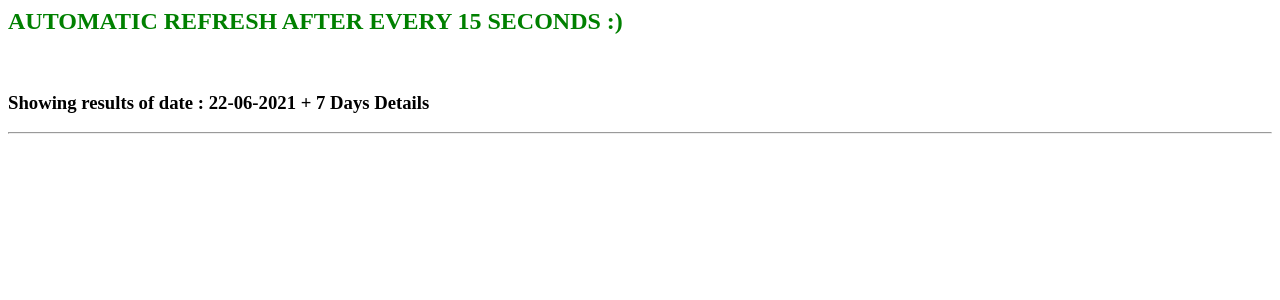
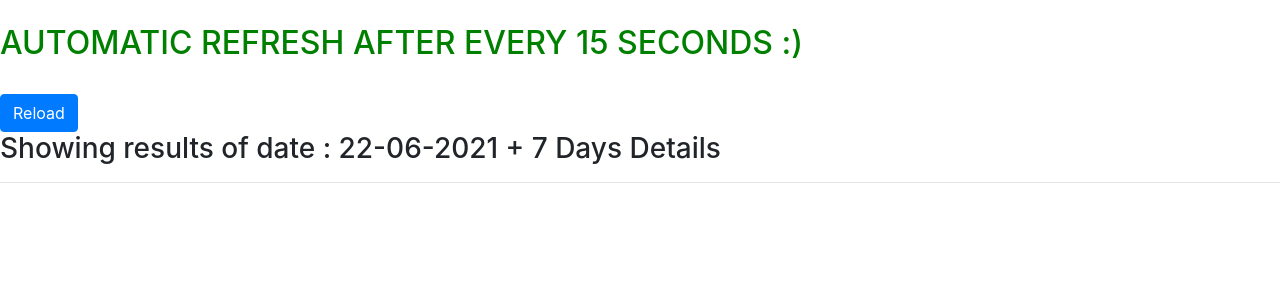
Before and after one commit to anuragkadakkal/cowinvaccine, a PHP site: page / in a window 1280 px wide. Shown: the top 300 px of the page. Run offline with PHP 8.4, Linux system fonts and the light colour scheme; data that the repository does not hold is empty; some libraries are stand-ins or nearby versions.

Commit message:
Update index.php

```diff
--- a/index.php
+++ b/index.php
@@ -1,6 +1,6 @@
 <?php
     $d=date('d-m-Y');
-    echo "<b><font color='green'><h2>AUTOMATIC REFRESH AFTER EVERY 15 SECONDS :)</h2></font></b><br><h3>Showing results of date : ".$d." + 7 Days Details</h3><hr>";
+    echo "<br><b><font color='green'><h2>AUTOMATIC REFRESH AFTER EVERY 15 SECONDS :)</h2></font></b><br><button class='btn btn-primary'>Reload</button><h3>Showing results of date : ".$d." + 7 Days Details</h3><hr>";
 
 
   header( "refresh:10;url=index.php" );
@@ -83,6 +83,18 @@ curl_close($curl);
 <!doctype html>
 <html lang="en">
   <head>
-    <title>CoWin Vaccination Checker - Anurag Kadakkal</title>
+    <!-- Required meta tags -->
+    <meta charset="utf-8">
+    <meta name="viewport" content="width=device-width, initial-scale=1, shrink-to-fit=no">
+     <title>CoWin Vaccination Checker - Anurag Kadakkal</title>
+    <!-- Bootstrap CSS -->
+    <link rel="stylesheet" href="https://maxcdn.bootstrapcdn.com/bootstrap/4.0.0/css/bootstrap.min.css" integrity="sha384-Gn5384xqQ1aoWXA+058RXPxPg6fy4IWvTNh0E263XmFcJlSAwiGgFAW/dAiS6JXm" crossorigin="anonymous">
+
+    <title>Hello, world!</title>
   </head>
+  <body>
+    <script src="https://code.jquery.com/jquery-3.2.1.slim.min.js" integrity="sha384-KJ3o2DKtIkvYIK3UENzmM7KCkRr/rE9/Qpg6aAZGJwFDMVNA/GpGFF93hXpG5KkN" crossorigin="anonymous"></script>
+    <script src="https://cdnjs.cloudflare.com/ajax/libs/popper.js/1.12.9/umd/popper.min.js" integrity="sha384-ApNbgh9B+Y1QKtv3Rn7W3mgPxhU9K/ScQsAP7hUibX39j7fakFPskvXusvfa0b4Q" crossorigin="anonymous"></script>
+    <script src="https://maxcdn.bootstrapcdn.com/bootstrap/4.0.0/js/bootstrap.min.js" integrity="sha384-JZR6Spejh4U02d8jOt6vLEHfe/JQGiRRSQQxSfFWpi1MquVdAyjUar5+76PVCmYl" crossorigin="anonymous"></script>
+  </body>
 </html>
```
